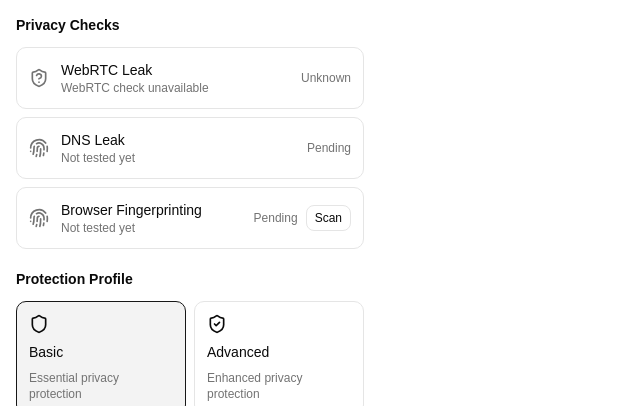
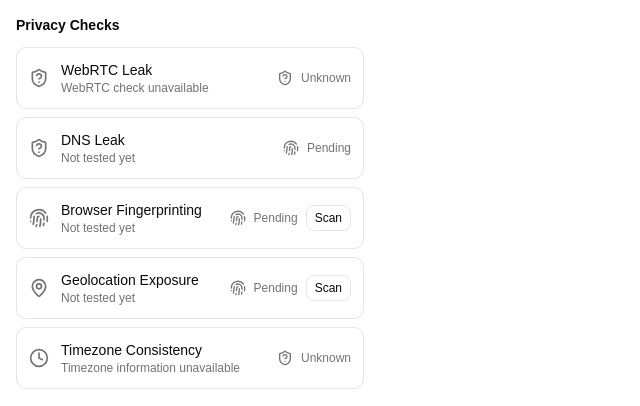
Before and after one commit to mohammadmehdidalvandii/privacy-guard, a React (Vite) app: page / in a window 1280 px wide. Shown: the part 546-952 px from the top of the page, without its empty margins (0-640 px from the left). Built offline with nearby package versions, Linux system fonts and the light colour scheme; no server answers; what i18n-iso-countries would draw is missing.

Commit message:
feat: add geolocation and timezone privacy checks

```diff
--- a/src/App.tsx
+++ b/src/App.tsx
@@ -1,4 +1,3 @@
-
 import { useEffect, useState } from "react";
 import { useMutation, useQuery, useQueryClient } from "@tanstack/react-query";
 
@@ -13,7 +12,9 @@ import PrivacyChecks from "@/popup/components/privacy-checks";
 import ProfileSelector from "@/popup/components/profile-selector";
 import ProtectionOverview from "@/popup/components/protection-overview";
 import SettingsPage from "@/popup/pages/settings-page";
+
 import { requestFingerprintScan } from "@/services/messaging/fingerprint-messaging";
+import { requestGeolocationScan } from "@/services/messaging/geolocation-messaging";
 
 import { analyzeProvider } from "@/modules/vpn/vpn-analyzer";
 import {
@@ -22,6 +23,7 @@ import {
 } from "@/modules/profiles/profile.types";
 import { getNetworkInfo } from "@/modules/network/network.service";
 import { analyzeWebRTC } from "@/modules/webrtc/webrtc.service";
+import type { TimezoneConsistencyResult } from "@/modules/geolocation/geolocation.types";
 
 import {
   DEFAULT_SETTINGS,
@@ -106,6 +108,26 @@ function App() {
   const fingerprintMutation = useMutation({
     mutationFn: requestFingerprintScan,
   });
+
+  const geolocationMutation = useMutation({
+    mutationFn: requestGeolocationScan,
+  });
+
+  const browserTimezone =
+    Intl.DateTimeFormat().resolvedOptions().timeZone || "Unknown";
+
+  const networkTimezone = networkInfo?.timezone ?? "Unknown";
+
+  const timezoneConsistency: TimezoneConsistencyResult = {
+    browserTimezone,
+    networkTimezone,
+    status:
+      browserTimezone === "Unknown" || networkTimezone === "Unknown"
+        ? "unknown"
+        : browserTimezone === networkTimezone
+          ? "match"
+          : "mismatch",
+  };
 
   useEffect(() => {
     const loadAppData = async () => {
@@ -405,6 +427,11 @@ function App() {
               isFingerprintLoading={fingerprintMutation.isPending}
               fingerprintError={fingerprintMutation.error?.message ?? null}
               onRunFingerprintScan={() => fingerprintMutation.mutate()}
+              geolocationResult={geolocationMutation.data}
+              isGeolocationLoading={geolocationMutation.isPending}
+              geolocationError={geolocationMutation.error?.message ?? null}
+              onRunGeolocationScan={() => geolocationMutation.mutate()}
+              timezoneConsistency={timezoneConsistency}
             />
 
             <ProfileSelector
@@ -422,4 +449,4 @@ function App() {
   );
 }
 
-export default App
+export default App;
--- a/src/background/service-worker.ts
+++ b/src/background/service-worker.ts
@@ -1,8 +1,10 @@
+
 import { z } from 'zod'
 
 import { checkVPNStatus } from '@/modules/vpn/vpn.service'
 import { runDNSLeakTest } from '@/modules/dns/dns.service'
 import { runFingerprintScan } from '@/modules/fingerprint/fingerprint.service'
+import { runGeolocationScan } from '@/modules/geolocation/geolocation.service'
 
 import {
   applyProtectionControls,
@@ -20,6 +22,7 @@ const UPDATE_PROTECTION_CONTROLS = 'UPDATE_PROTECTION_CONTROLS'
 const APPLY_PROTECTION_PROFILE = 'APPLY_PROTECTION_PROFILE'
 const RUN_DNS_LEAK_TEST = 'RUN_DNS_LEAK_TEST'
 const RUN_FINGERPRINT_SCAN = 'RUN_FINGERPRINT_SCAN'
+const RUN_GEOLOCATION_SCAN = 'RUN_GEOLOCATION_SCAN'
 
 const profileSchema = z.enum([
   'basic',
@@ -115,6 +118,24 @@ chrome.runtime.onMessage.addListener((message, _sender, sendResponse) => {
     return true
   }
 
+  if (message?.type === RUN_GEOLOCATION_SCAN) {
+    runGeolocationScan()
+      .then((result) => {
+        sendResponse({ success: true, data: result })
+      })
+      .catch((error: unknown) => {
+        sendResponse({
+          success: false,
+          error:
+            error instanceof Error
+              ? error.message
+              : 'Geolocation scan failed.',
+        })
+      })
+
+    return true
+  }
+
   if (
     message?.type === GET_PROTECTION_STATUS ||
     message?.type === UPDATE_PROTECTION_CONTROLS ||
--- /dev/null
+++ b/src/modules/geolocation/geolocation.types.ts
@@ -0,0 +1,29 @@
+export type GeolocationPermission =
+  | 'granted'
+  | 'denied'
+  | 'prompt'
+  | 'unknown'
+
+export type GeolocationExposureLevel =
+  | 'high'
+  | 'medium'
+  | 'low'
+  | 'unknown'
+
+export interface GeolocationResult {
+  scannedAt: number
+  available: boolean
+  permission: GeolocationPermission
+  exposureLevel: GeolocationExposureLevel
+}
+
+export type TimezoneConsistencyStatus =
+  | 'match'
+  | 'mismatch'
+  | 'unknown'
+
+export interface TimezoneConsistencyResult {
+  browserTimezone: string
+  networkTimezone: string
+  status: TimezoneConsistencyStatus
+}
--- a/src/popup/components/privacy-checks.tsx
+++ b/src/popup/components/privacy-checks.tsx
@@ -3,11 +3,17 @@ import {
   ShieldAlert,
   ShieldQuestion,
   Fingerprint,
+  MapPin,
+  Clock,
 } from 'lucide-react'
 
 import type { WebRTCAnalysis } from '@/modules/webrtc/webrtc.types'
 import type { DNSLeakResult } from '@/modules/dns/dns.types'
 import type { FingerprintResult } from '@/modules/fingerprint/fingerprint.types'
+import type {
+  GeolocationResult,
+  TimezoneConsistencyResult,
+} from '@/modules/geolocation/geolocation.types'
 
 interface PrivacyChecksProps {
   webRTCAnalysis?: WebRTCAnalysis
@@ -20,6 +26,11 @@ interface PrivacyChecksProps {
   isFingerprintLoading: boolean
   fingerprintError: string | null
   onRunFingerprintScan: () => void
+  geolocationResult?: GeolocationResult
+  isGeolocationLoading: boolean
+  geolocationError: string | null
+  onRunGeolocationScan: () => void
+  timezoneConsistency: TimezoneConsistencyResult
 }
 
 function PrivacyChecks({
@@ -33,6 +44,11 @@ function PrivacyChecks({
   isFingerprintLoading,
   fingerprintError,
   onRunFingerprintScan,
+  geolocationResult,
+  isGeolocationLoading,
+  geolocationError,
+  onRunGeolocationScan,
+  timezoneConsistency,
 }: PrivacyChecksProps) {
   const webRTCCheck = (() => {
     if (isWebRTCLoading) {
@@ -113,21 +129,109 @@ function PrivacyChecks({
     }
   })()
 
+  const geolocationCheck = (() => {
+    if (isGeolocationLoading) {
+      return {
+        description: 'Checking geolocation permission...',
+        status: 'checking',
+      }
+    }
+
+    if (geolocationError) {
+      return {
+        description: geolocationError,
+        status: 'unknown',
+      }
+    }
+
+    if (!geolocationResult) {
+      return {
+        description: 'Not tested yet',
+        status: 'pending',
+      }
+    }
+
+    if (!geolocationResult.available) {
+      return {
+        description: 'Geolocation API unavailable',
+        status: 'unknown',
+      }
+    }
+
+    switch (geolocationResult.permission) {
+      case 'granted':
+        return {
+          description: 'Location access is granted to this site',
+          status: 'warning',
+        }
+      case 'prompt':
+        return {
+          description: 'This site may request location access',
+          status: 'checking',
+        }
+      case 'denied':
+        return {
+          description: 'Location access is denied',
+          status: 'protected',
+        }
+      default:
+        return {
+          description: 'Geolocation permission status unknown',
+          status: 'unknown',
+        }
+    }
+  })()
+
+  const timezoneCheck = (() => {
+    switch (timezoneConsistency.status) {
+      case 'match':
+        return {
+          description: `Browser and network timezone match: ${timezoneConsistency.browserTimezone}`,
+          status: 'protected',
+        }
+      case 'mismatch':
+        return {
+          description: `Browser: ${timezoneConsistency.browserTimezone} · Network: ${timezoneConsistency.networkTimezone}`,
+          status: 'warning',
+        }
+      default:
+        return {
+          description: 'Timezone information unavailable',
+          status: 'unknown',
+        }
+    }
+  })()
+
   const checks = [
     {
       id: 'webrtc',
       label: 'WebRTC Leak',
+      icon: ShieldQuestion,
       ...webRTCCheck,
     },
     {
       id: 'dns',
       label: 'DNS Leak',
+      icon: ShieldQuestion,
       ...dnsCheck,
     },
     {
       id: 'fingerprint',
       label: 'Browser Fingerprinting',
+      icon: Fingerprint,
       ...fingerprintCheck,
+    },
+    {
+      id: 'geolocation',
+      label: 'Geolocation Exposure',
+      icon: MapPin,
+      ...geolocationCheck,
+    },
+    {
+      id: 'timezone',
+      label: 'Timezone Consistency',
+      icon: Clock,
+      ...timezoneCheck,
     },
   ]
 
@@ -168,7 +272,8 @@ function PrivacyChecks({
           const config =
             statusConfig[check.status as keyof typeof statusConfig]
 
-          const Icon = config.icon
+          const StatusIcon = config.icon
+          const CheckIcon = check.icon
 
           return (
             <div
@@ -176,7 +281,7 @@ function PrivacyChecks({
               className="flex items-center justify-between gap-3 rounded-lg border p-3"
             >
               <div className="flex min-w-0 items-center gap-3">
-                <Icon className={`size-5 shrink-0 ${config.className}`} />
+                <CheckIcon className={`size-5 shrink-0 ${config.className}`} />
 
                 <div className="min-w-0">
                   <p className="text-sm font-medium">{check.label}</p>
@@ -187,6 +292,8 @@ function PrivacyChecks({
               </div>
 
               <div className="flex shrink-0 items-center gap-2">
+                <StatusIcon className={`size-4 ${config.className}`} />
+
                 <span className={`text-xs font-medium ${config.className}`}>
                   {config.label}
                 </span>
@@ -205,6 +312,21 @@ function PrivacyChecks({
                         : 'Scan'}
                   </button>
                 )}
+
+                {check.id === 'geolocation' && (
+                  <button
+                    type="button"
+                    onClick={onRunGeolocationScan}
+                    disabled={isGeolocationLoading}
+                    className="rounded-md border px-2 py-1 text-xs font-medium transition-colors hover:bg-accent disabled:cursor-not-allowed disabled:opacity-50"
+                  >
+                    {isGeolocationLoading
+                      ? 'Checking...'
+                      : geolocationResult
+                        ? 'Rescan'
+                        : 'Scan'}
+                  </button>
+                )}
               </div>
             </div>
           )
--- /dev/null
+++ b/src/services/messaging/geolocation-messaging.ts
@@ -0,0 +1,19 @@
+import type { GeolocationResult } from '@/modules/geolocation/geolocation.types'
+
+interface GeolocationResponse {
+  success: boolean
+  data?: GeolocationResult
+  error?: string
+}
+
+export async function requestGeolocationScan(): Promise<GeolocationResult> {
+  const response = (await chrome.runtime.sendMessage({
+    type: 'RUN_GEOLOCATION_SCAN',
+  })) as GeolocationResponse
+
+  if (!response?.success || !response.data) {
+    throw new Error(response?.error || 'Geolocation scan failed.')
+  }
+
+  return response.data
+}
```
Also changed, not shown: src/modules/geolocation/geolocation.service.ts (added, +71 -0 lines).
